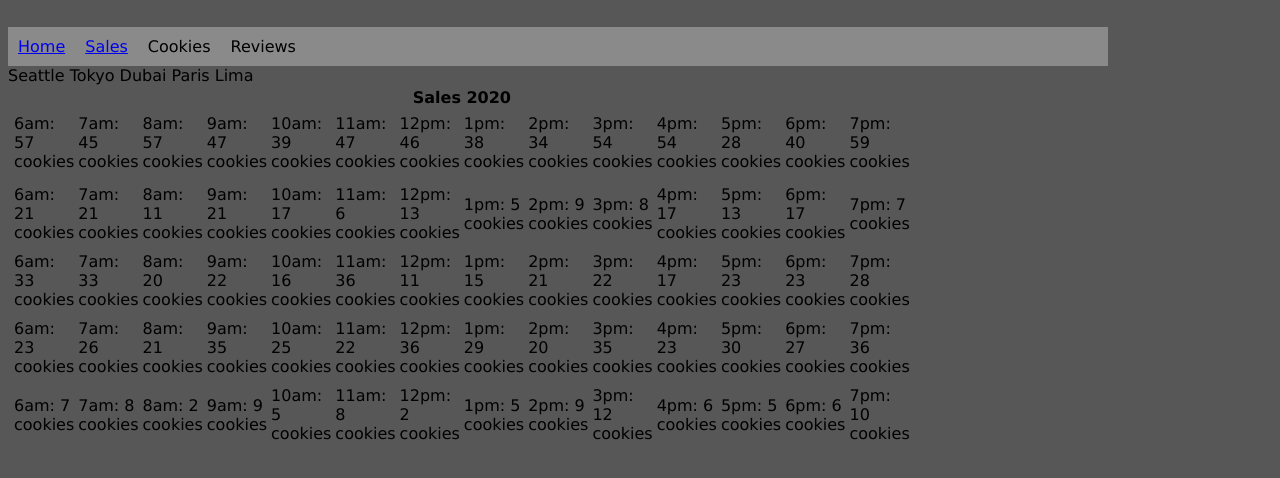
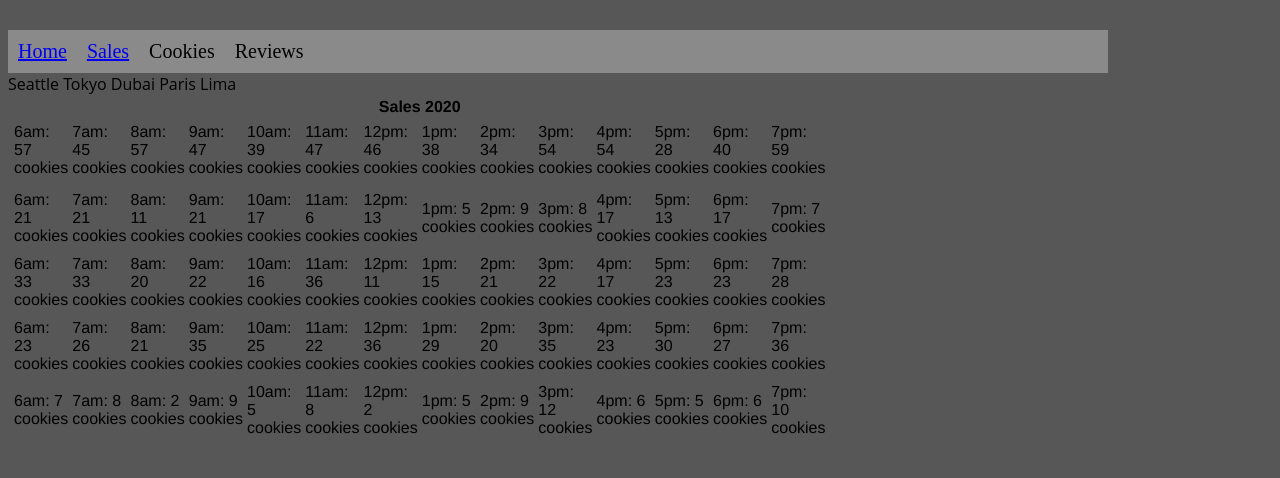
Before and after one commit to connorrrrrrr/cookie-stand, a plain HTML site: page sales.html in a window 1280 px wide. Drawn offline with Linux system fonts and the light colour scheme.

Commit message:
added custom fonts to page

```diff
--- a/style.css
+++ b/style.css
@@ -1,7 +1,7 @@
 body {
   width: 1100px;
   background-color: rgb(87, 87, 87);
-  font-family:'Lucida Sans', 'Lucida Sans Regular', 'Lucida Grande', 'Lucida Sans Unicode', Geneva, Verdana, sans-serif;
+  font-family: 'Open Sans', sans-serif;
 }
 nav {
   text-align:center;
@@ -13,6 +13,8 @@ ul {
   padding: 0;
   overflow: hidden;
   background-color: rgb(138, 138, 138);
+  font-family: 'Times New Roman', Times, serif;
+  font-size: 20px;
 }
 
 li {
@@ -23,6 +25,12 @@ li {
 tr {
   border:black;
   border-style:solid;
+  font-family:'Franklin Gothic Medium', 'Arial Narrow', Arial, sans-serif;
+}
+
+th {
+  font-family: 'Franklin Gothic Medium', 'Arial Narrow', Arial, sans-serif;
+  text-align: center;
 }
 
 #aboutUs {
```
Also changed, not shown: index.html (+2 -0 lines).
